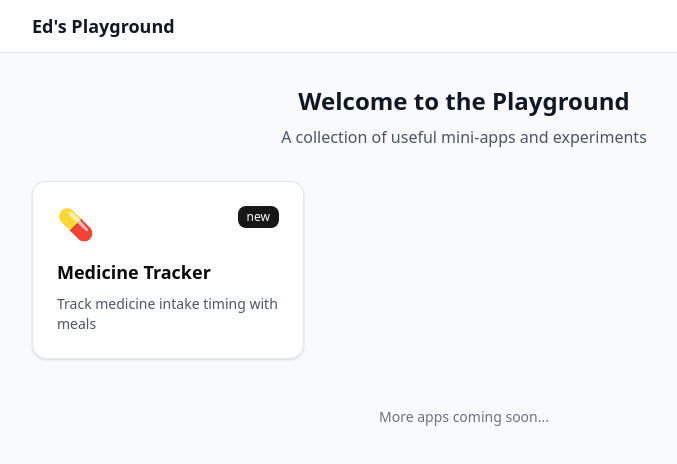
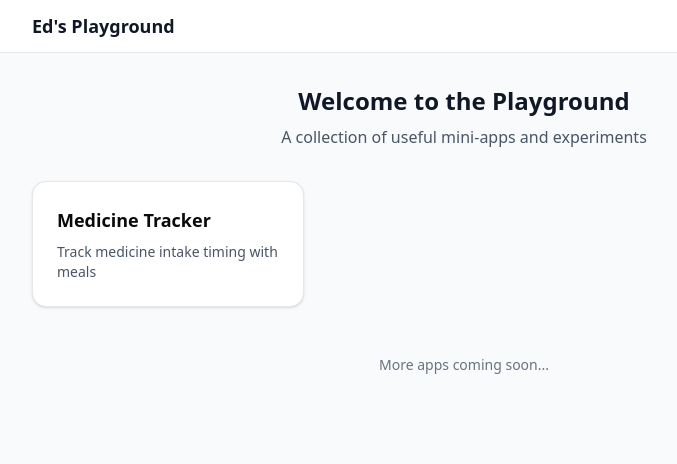
Before and after one commit to edjw/ed-playground, a Vue app: page / in a window 1280 px wide. Shown: the top 464 px of the page, without its empty margins (176-853 px from the left). Built offline with nearby package versions, Linux system fonts and the light colour scheme.

Commit message:
Update Netlify configuration and simplify HomeView component structure

```diff
--- a/src/views/HomeView.vue
+++ b/src/views/HomeView.vue
@@ -1,7 +1,6 @@
 <script setup lang="ts">
 import { RouterLink } from "vue-router";
 import AppLayout from "@/components/AppLayout.vue";
-import { Badge } from "@/components/ui/badge";
 
 interface PlaygroundApp {
   id: string;
@@ -9,7 +8,6 @@ interface PlaygroundApp {
   description: string;
   route: string;
   icon: string;
-	status?: "stable" | "beta" | "new";
 }
 
 const apps: PlaygroundApp[] = [
@@ -19,18 +17,8 @@ const apps: PlaygroundApp[] = [
     description: "Track medicine intake timing with meals",
     route: "/medicine-tracker",
     icon: "💊",
-		status: "new",
   },
 ];
-
-const getStatusVariant = (status?: string) => {
-	switch (status) {
-		case "new": return "default";
-		case "beta": return "secondary";
-		case "stable": return "outline";
-		default: return "outline";
-	}
-};
 </script>
 
 <template>
@@ -48,16 +36,6 @@ const getStatusVariant = (status?: string) => {
           :to="app.route"
           class="group block p-6 bg-white rounded-xl shadow-sm hover:shadow-md transition-all duration-200 border border-gray-200 hover:border-gray-300"
         >
-					<div class="flex items-start justify-between mb-4">
-						<div class="text-3xl">{{ app.icon }}</div>
-						<Badge
-							v-if="app.status"
-							:variant="getStatusVariant(app.status)"
-							class="text-xs"
-						>
-							{{ app.status }}
-						</Badge>
-					</div>
           <h3 class="text-lg font-semibold mb-2 group-hover:text-blue-600 transition-colors">
             {{ app.name }}
           </h3>
```
Also changed, not shown: 1 other file (tests, documents, lock files or other folders). Lines whose indentation alone changed are shown as unchanged.
